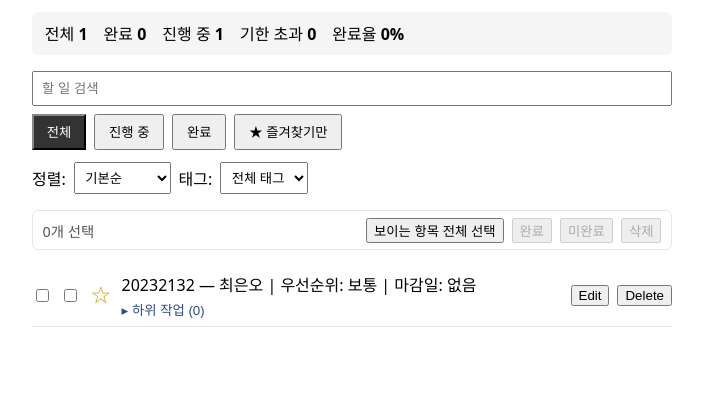
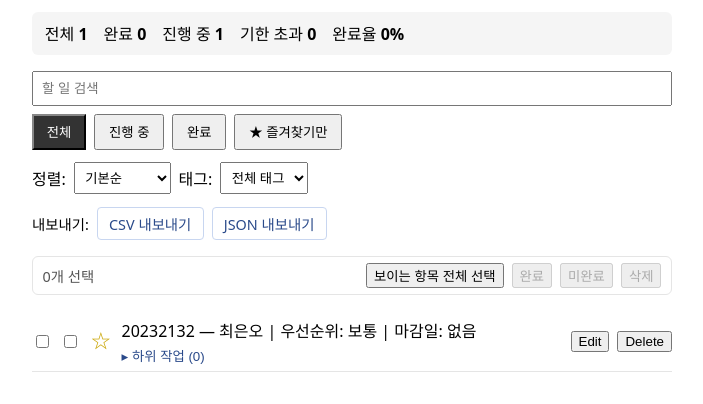
Before and after one commit to choieunoh/FastApi-Todos, a FastAPI app: page / in a window 1280 px wide. Shown: the part 422-826 px from the top of the page, without its empty margins (288-991 px from the left). Before the commit the page ends 749 px from the top, so only its background shows below. Run offline with FastAPI, Linux system fonts and the light colour scheme; data that the repository does not hold is empty.

Commit message:
feat: add JSON and CSV export for Version 5.0.0

```diff
--- a/fastapi-app/main.py
+++ b/fastapi-app/main.py
@@ -1,12 +1,14 @@
 import calendar
+import csv
+import io
 import json
 import os
 from datetime import date, datetime, timedelta, timezone
 from pathlib import Path
 from typing import Annotated, Literal
 
-from fastapi import FastAPI, HTTPException
-from fastapi.responses import FileResponse
+from fastapi import FastAPI, HTTPException, Query
+from fastapi.responses import FileResponse, Response
 from pydantic import (
     AfterValidator, BaseModel, Field, StrictBool, StringConstraints, field_validator, model_validator,
 )
@@ -29,6 +31,12 @@ UNDO_TTL = timedelta(seconds=30)                 # 삭제 후 복구할 수 있
 BULK_MAX = 100                                   # 일괄 작업 한 번에 고를 수 있는 최대 건수
 UNDO_MAX = BULK_MAX                              # 복구 버퍼·복구 요청 최대 건수 — 일괄 삭제 한 번을 모두 되돌릴 수 있게
 SUBTASK_MAX = 20                                 # 할 일 하나에 둘 수 있는 하위 할 일 수
+KST = timezone(timedelta(hours=9), "KST")        # 내보내기 파일명 날짜 기준 (tzdata 없이 고정 오프셋)
+ExportFormat = Literal["json", "csv"]
+# CSV 고정 헤더 — 값은 JSON 과 같은 표기, 서버 내부용 next_spawned 는 뺀다
+CSV_COLUMNS = ["id", "title", "description", "completed", "priority", "due_date", "tags",
+               "favorite", "recurrence", "subtasks", "created_at", "completed_at"]
+CSV_FORMULA_PREFIXES = ("=", "+", "-", "@")      # 스프레드시트가 수식으로 읽는 시작 문자
 
 
 def clean_tag_list(tags: list[str]) -> list[str]:
@@ -290,6 +298,45 @@ def create_todo(payload: TodoIn) -> TodoItem:
     return todo
 
 
+# ---------- 내보내기 — 읽기 전용, 항상 전체 목록 ----------
+
+def csv_cell(value: object) -> str:
+    # JSON 과 같은 표기로 바꾸고, 수식으로 읽힐 값은 앞에 ' 를 붙인다
+    if value is None:
+        text = ""
+    elif isinstance(value, bool):
+        text = "true" if value else "false"
+    else:
+        text = str(value)
+    return "'" + text if text.startswith(CSV_FORMULA_PREFIXES) else text
+
+
+def todos_to_csv(todos: list[TodoItem]) -> str:
+    buffer = io.StringIO()
+    writer = csv.writer(buffer)                  # 쉼표·따옴표·줄바꿈이 든 값은 csv 모듈이 따옴표로 감싼다
+    writer.writerow(CSV_COLUMNS)
+    for todo in todos:
+        row = todo.model_dump(mode="json")
+        row["tags"] = ";".join(todo.tags)
+        row["subtasks"] = f"{sum(s.completed for s in todo.subtasks)}/{len(todo.subtasks)}"
+        writer.writerow([csv_cell(row[column]) for column in CSV_COLUMNS])
+    return "\ufeff" + buffer.getvalue()          # BOM — 엑셀에서 한글이 깨지지 않게
+
+
+@app.get("/todos/export", responses={200: {"content": {"text/csv": {}}}})
+def export_todos(export_format: Annotated[ExportFormat, Query(alias="format")]) -> Response:
+    todos = load_todos()
+    filename = f"todos-{now().astimezone(KST):%Y%m%d}.{export_format}"
+    if export_format == "json":                  # GET /todos 와 같은 내용
+        body = json.dumps([t.model_dump(mode="json") for t in todos], indent=2, ensure_ascii=False)
+        media_type = "application/json; charset=utf-8"
+    else:
+        body = todos_to_csv(todos)
+        media_type = "text/csv; charset=utf-8"
+    return Response(body.encode("utf-8"), media_type=media_type,
+                    headers={"Content-Disposition": f"attachment; filename={filename}"})
+
+
 @app.post("/todos/restore", responses={404: {"description": "복구할 수 없는 항목이 있음"}})  # 삭제 실행 취소
 def restore_todos(payload: RestoreIn) -> list[TodoItem]:
     prune_deleted()
--- a/fastapi-app/templates/index.html
+++ b/fastapi-app/templates/index.html
@@ -62,6 +62,15 @@
 
         .sort-controls select {
           padding: .4rem;
+        }
+
+        .export-links { display: flex; align-items: center; gap: .5rem; margin-top: .8rem; font-size: .9rem; }
+        .export-links a {
+          padding: .3rem .7rem;
+          color: #2a4a8a;
+          text-decoration: none;
+          border: 1px solid #c8d6f0;
+          border-radius: 4px;
         }
 
         .overdue {
@@ -244,6 +253,12 @@
         <select id="tag-filter" data-testid="tag-filter">
           <option value="">전체 태그</option>
         </select>
+      </div>
+      <!-- 내보내기는 파일 다운로드라 api() 를 거치지 않는 유일한 예외 — 필터와 상관없이 전체 목록 -->
+      <div class="export-links">
+        <span>내보내기:</span>
+        <a href="/todos/export?format=csv" download data-testid="export-csv">CSV 내보내기</a>
+        <a href="/todos/export?format=json" download data-testid="export-json">JSON 내보내기</a>
       </div>
     </div>
     <div class="bulk-bar" data-testid="bulk-bar" aria-label="일괄 작업">
```
